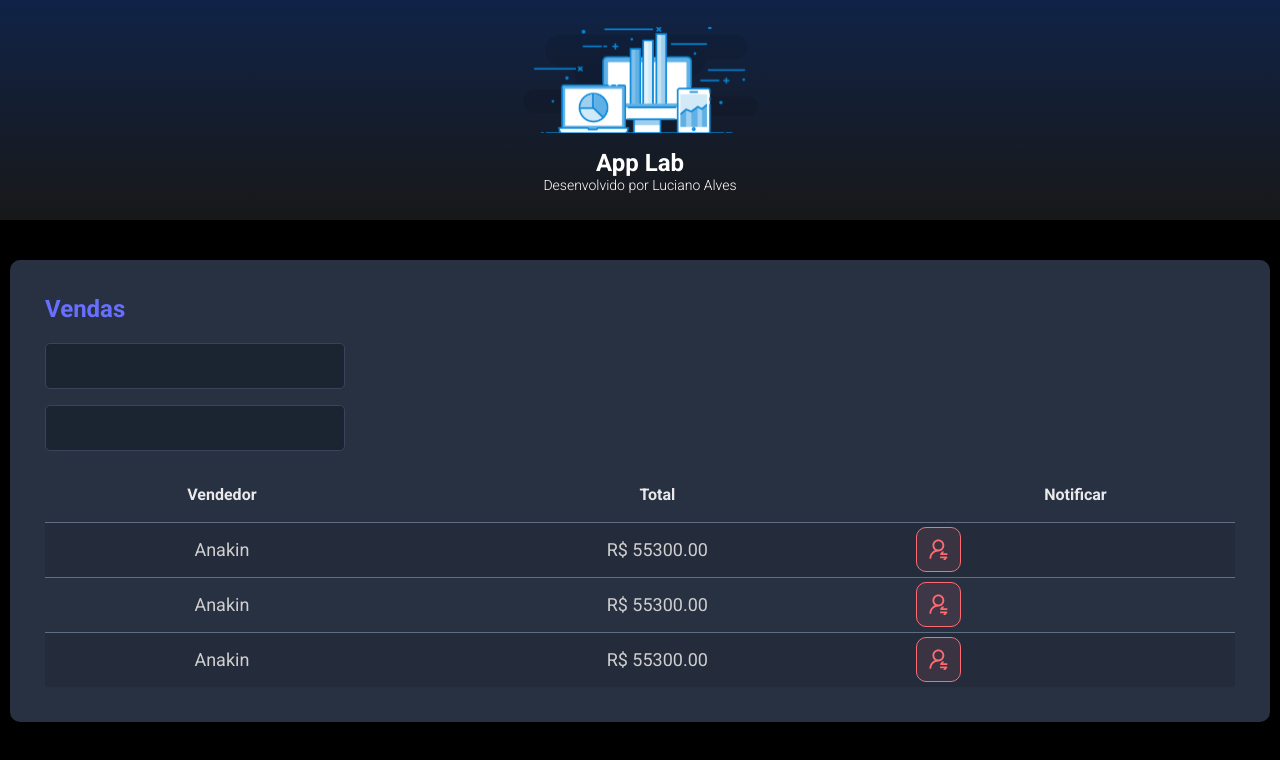
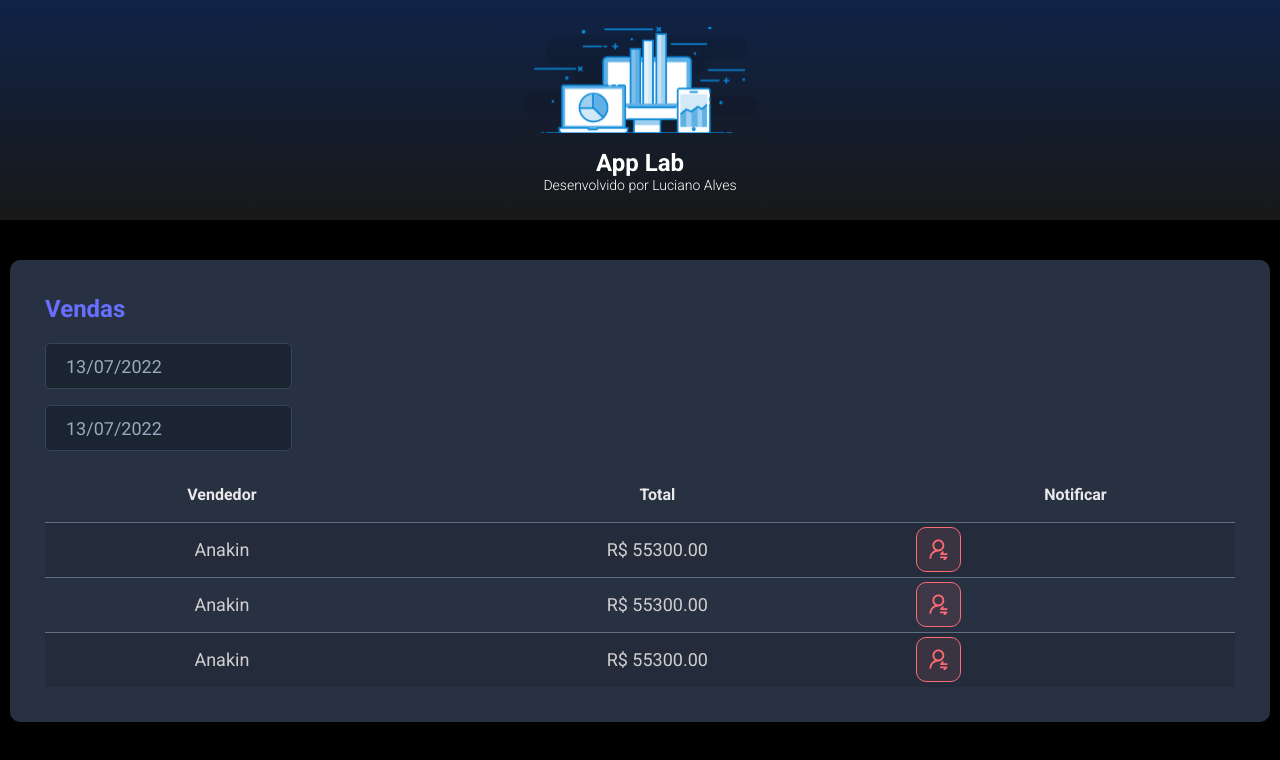
Before and after one commit to ti4luciano/LabSpringAndReact, a React (Vite) app in the folder frontend/: page / in a window 1280 px wide. Shown: the top 760 px of the page. Built offline with nearby package versions, Linux system fonts and the light colour scheme.

Commit message:
Included datepicker

```diff
--- a/frontend/package.json
+++ b/frontend/package.json
@@ -8,7 +8,9 @@
     "preview": "vite preview"
   },
   "dependencies": {
+    "@types/react-datepicker": "4.4.2",
     "react": "^18.0.0",
+    "react-datepicker": "4.8.0",
     "react-dom": "^18.0.0"
   },
   "devDependencies": {
--- a/frontend/src/components/SalesCard/index.tsx
+++ b/frontend/src/components/SalesCard/index.tsx
@@ -1,5 +1,6 @@
-import icon from '../../assets/img/notification-icon.svg'
 import NotificationButton from '../NotificationButton'
+import DatePicker from 'react-datepicker'
+import 'react-datepicker/dist/react-datepicker.css'
 
 import './styles.css'
 
@@ -9,10 +10,20 @@
       <h2 className="sales-title">Vendas</h2>
       <div>
         <div className="form-control-container">
-          <input className="form-control" type="text" />
+          <DatePicker
+            selected={new Date()}
+            onChange={(date: Date) => { }}
+            className="form-control"
+            dateFormat="dd/MM/yyyy"
+          />
         </div>
         <div className="form-control-container">
-          <input className="form-control" type="text" />
+          <DatePicker
+            selected={new Date()}
+            onChange={(date: Date) => { }}
+            className="form-control"
+            dateFormat="dd/MM/yyyy"
+          />
         </div>
       </div>
 
```
Also changed, not shown: 1 other file (tests, documents, lock files or other folders).
